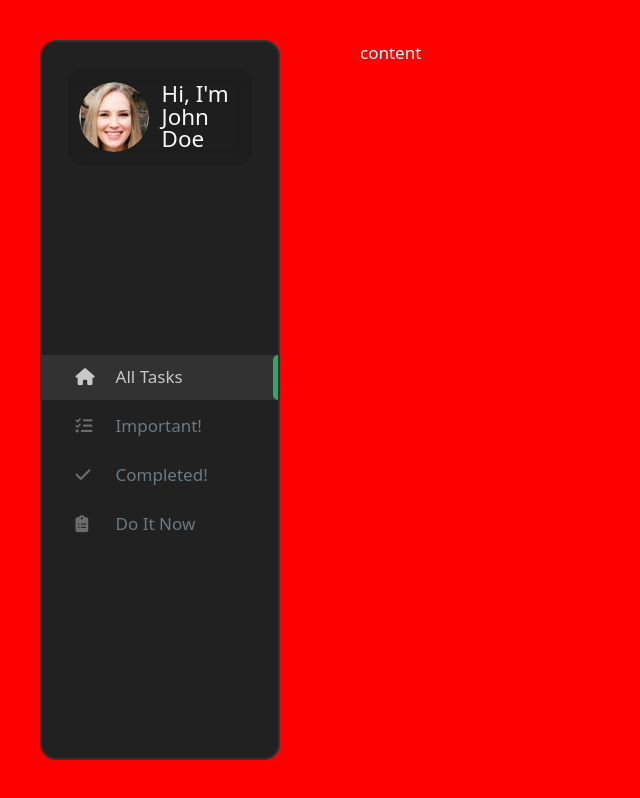
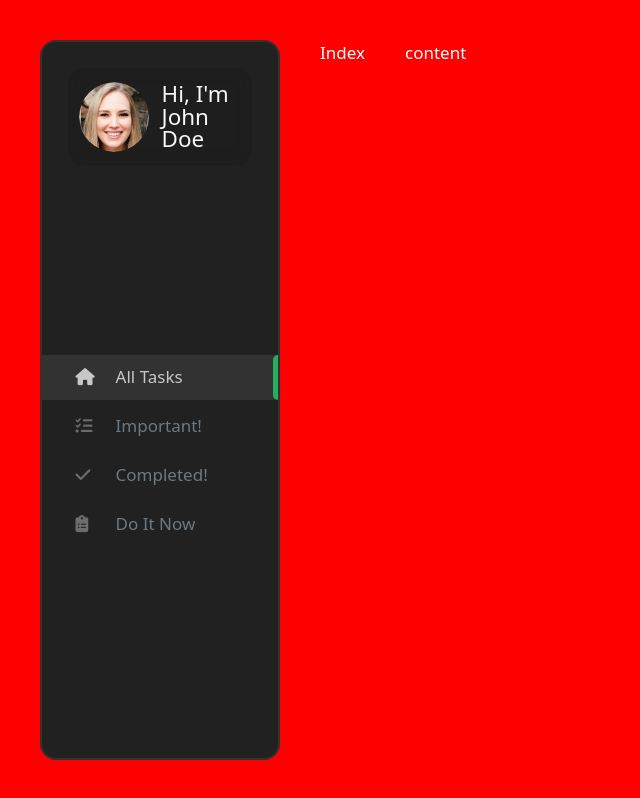
Before and after one commit to yeifer-co/todo-front-next, a Next.js app: page / in a window 1280 px wide. Shown: the whole page, without its empty margins (0-640 px from the left). Built offline with nearby package versions, Linux system fonts and the light colour scheme.

Commit message:
refactor: :art: Remove unecesary imports

```diff
--- a/src/pages/index.tsx
+++ b/src/pages/index.tsx
@@ -1,10 +1,11 @@
+"use client"
+import React from "react";
 import type { NextPage } from 'next'
-import Head from 'next/head'
-
-import styles from '../styles/Home.module.css'
 
 const IndexPage: NextPage = () => {
-  return <main></main>
+  return (
+      <main>Index</main>
+  );
 }
 
 export default IndexPage
```
